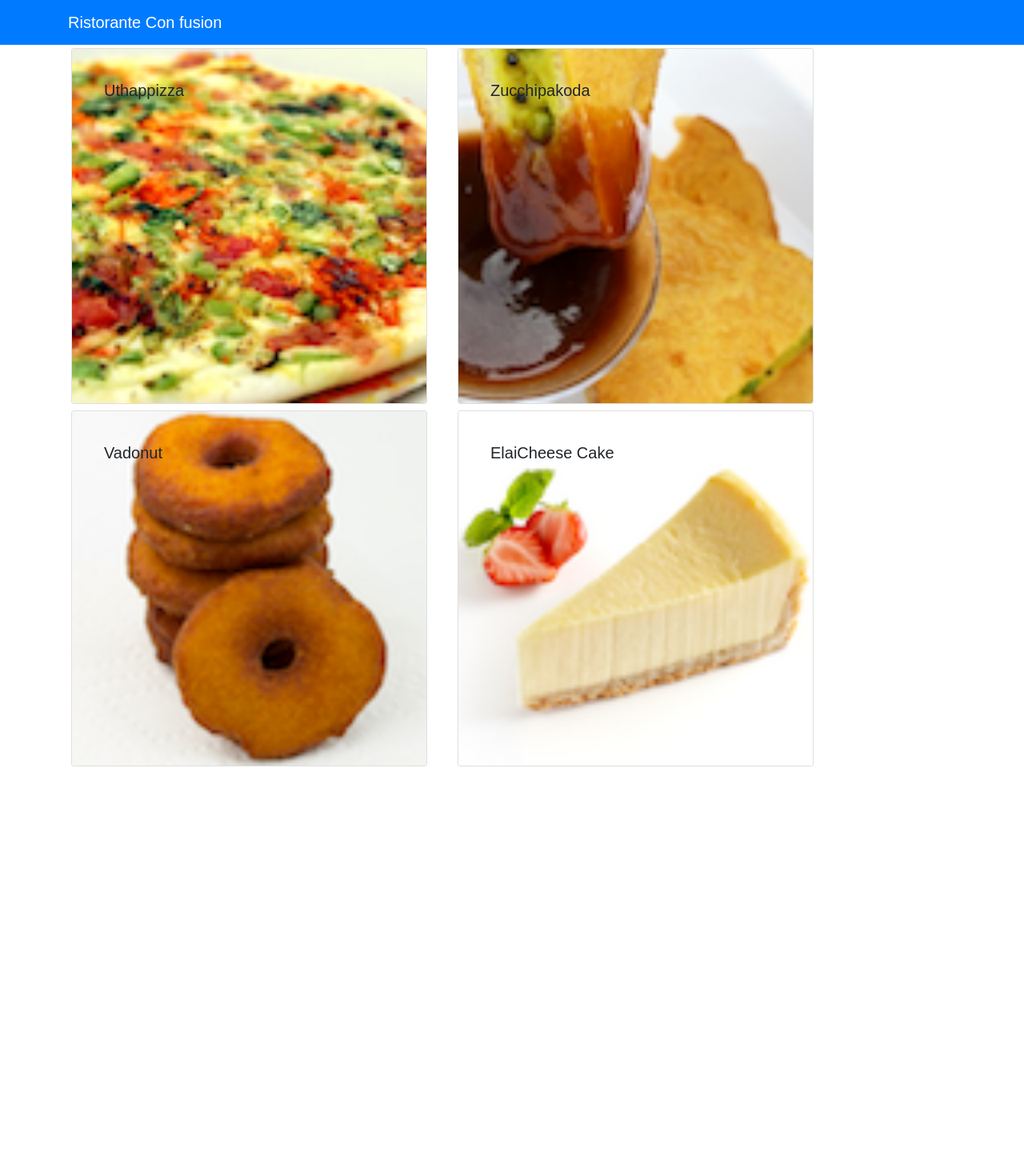
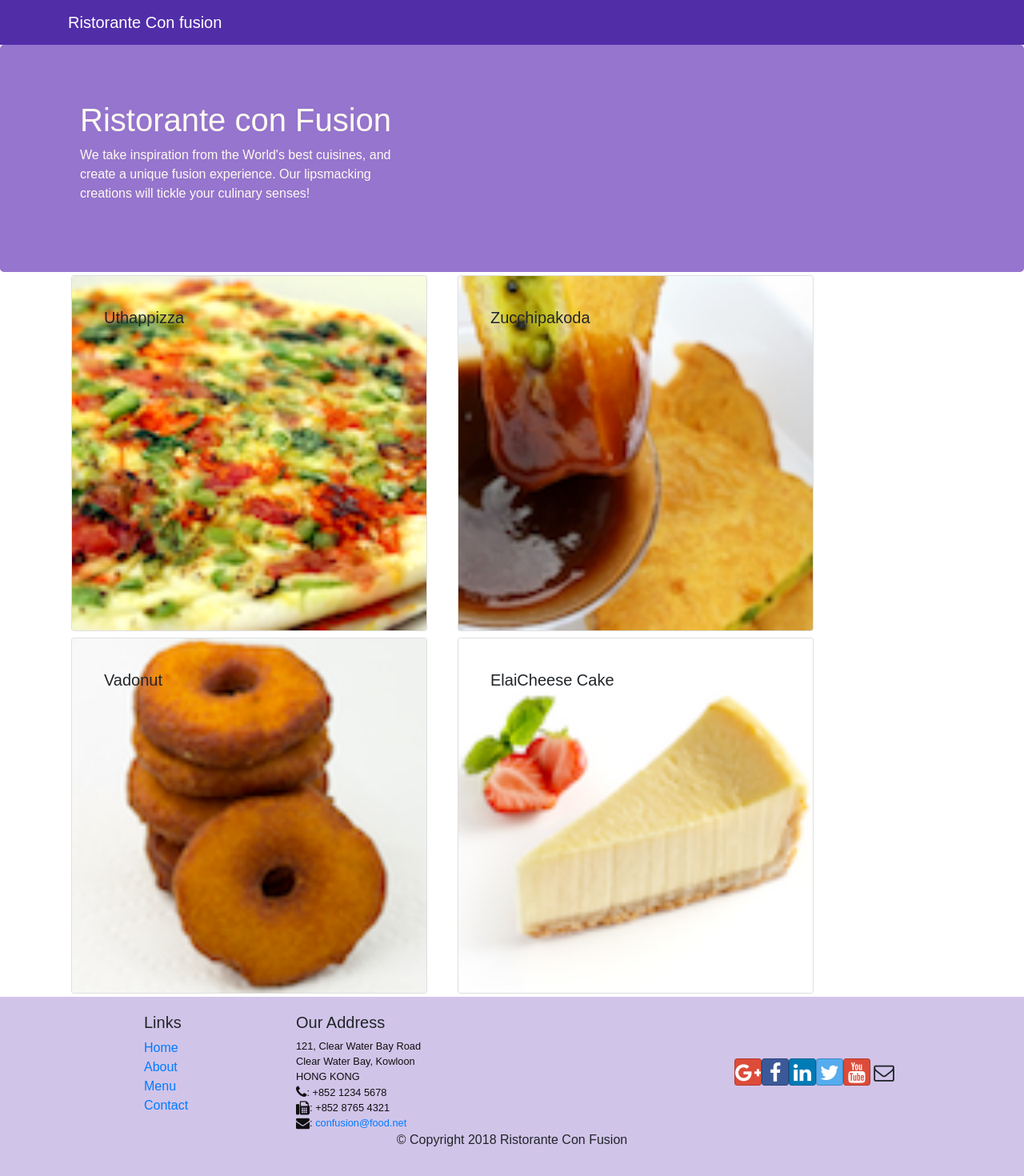
Before and after one commit to rohan74/confusion-React, a React (Create React App) app: page / in a window 1280 px wide. Shown: the top 1470 px of the page at 80% size. Before the commit the page ends 962 px from the top, so only its background shows below. Built offline with nearby package versions, Linux system fonts and the light colour scheme.

Commit message:
Header and Footer components addded

```diff
--- a/package.json
+++ b/package.json
@@ -4,6 +4,8 @@
   "private": true,
   "dependencies": {
     "bootstrap": "^4.1.3",
+    "bootstrap-social": "^5.1.1",
+    "font-awesome": "^4.7.0",
     "react": "^16.4.2",
     "react-dom": "^16.4.2",
     "react-scripts": "1.1.4",
--- /dev/null
+++ b/src/App.css
@@ -0,0 +1,33 @@
+.row-header {
+  margin: 0px auto;
+  padding: 0px auto;
+}
+
+.row-content {
+  margin: 0px auto;
+  padding: 50px 0px 50px 0px;
+  border-bottom: 1px ridge;
+  min-height: 400px;
+}
+
+.footer {
+  background-color: #d1c4e9;
+  margin: 0px auto;
+  padding: 20px 0px 20px 0px;
+}
+.jumbotron {
+  padding: 70px 30px 70px 30px;
+  margin: 0px auto;
+  background: #9575cd;
+  color: floralwhite;
+}
+
+address {
+  font-size: 80%;
+  margin: 0px;
+  color: #0f0f0f;
+}
+
+.navbar-dark {
+  background-color: #512da8;
+}
--- a/src/App.js
+++ b/src/App.js
@@ -1,6 +1,6 @@
 import React, { Component } from 'react';
-import { Main } from './components/MainComponent';
-
+import { Main } from './components/MainComponent.js';
+import './App.css';
 class App extends Component {
   render() {
     return (
--- /dev/null
+++ b/src/components/FooterComponent.js
@@ -0,0 +1,88 @@
+import React from 'react';
+
+export function Footer(props) {
+  return (
+    <div className="footer">
+      <div className="container">
+        <div className="row justify-content-center">
+          <div className="col-4 offset-1 col-sm-2">
+            <h5>Links</h5>
+            <ul className="list-unstyled">
+              <li>
+                <a href="#">Home</a>
+              </li>
+              <li>
+                <a href="#">About</a>
+              </li>
+              <li>
+                <a href="#">Menu</a>
+              </li>
+              <li>
+                <a href="contactus.html">Contact</a>
+              </li>
+            </ul>
+          </div>
+          <div className="col-7 col-sm-5">
+            <h5>Our Address</h5>
+            <address>
+              121, Clear Water Bay Road
+              <br />
+              Clear Water Bay, Kowloon
+              <br />
+              HONG KONG
+              <br />
+              <i className="fa fa-phone fa-lg" />: +852 1234 5678
+              <br />
+              <i className="fa fa-fax fa-lg" />: +852 8765 4321
+              <br />
+              <i className="fa fa-envelope fa-lg" />:{' '}
+              <a href="mailto:confusion@food.net">confusion@food.net</a>
+            </address>
+          </div>
+          <div className="col-12 col-sm-4 align-self-center">
+            <div className="text-center">
+              <a
+                className="btn btn-social-icon btn-google"
+                href="http://google.com/+"
+              >
+                <i className="fa fa-google-plus" />
+              </a>
+              <a
+                className="btn btn-social-icon btn-facebook"
+                href="http://www.facebook.com/profile.php?id="
+              >
+                <i className="fa fa-facebook" />
+              </a>
+              <a
+                className="btn btn-social-icon btn-linkedin"
+                href="http://www.linkedin.com/in/"
+              >
+                <i className="fa fa-linkedin" />
+              </a>
+              <a
+                className="btn btn-social-icon btn-twitter"
+                href="http://twitter.com/"
+              >
+                <i className="fa fa-twitter" />
+              </a>
+              <a
+                className="btn btn-social-icon btn-google"
+                href="http://youtube.com/"
+              >
+                <i className="fa fa-youtube" />
+              </a>
+              <a className="btn btn-social-icon" href="mailto:">
+                <i className="fa fa-envelope-o" />
+              </a>
+            </div>
+          </div>
+        </div>
+        <div className="row justify-content-center">
+          <div className="col-auto">
+            <p>© Copyright 2018 Ristorante Con Fusion</p>
+          </div>
+        </div>
+      </div>
+    </div>
+  );
+}
--- /dev/null
+++ b/src/components/HeaderComponent.js
@@ -0,0 +1,30 @@
+import React, { Component } from 'react';
+import { Navbar, NavbarBrand, Jumbotron } from 'reactstrap';
+
+export class Header extends Component {
+  render() {
+    return (
+      <React.Fragment>
+        <Navbar dark>
+          <div className="container">
+            <NavbarBrand href="/">Ristorante Con fusion</NavbarBrand>
+          </div>
+        </Navbar>
+        <Jumbotron>
+          <div className="container">
+            <div className="row row-header">
+              <div className="col-12 col-md-5">
+                <h1>Ristorante con Fusion</h1>
+                <p>
+                  We take inspiration from the World's best cuisines, and create
+                  a unique fusion experience. Our lipsmacking creations will
+                  tickle your culinary senses!
+                </p>
+              </div>
+            </div>
+          </div>
+        </Jumbotron>
+      </React.Fragment>
+    );
+  }
+}
--- a/src/components/MainComponent.js
+++ b/src/components/MainComponent.js
@@ -1,7 +1,8 @@
 import React, { Component } from 'react';
-import { Navbar, NavbarBrand } from 'reactstrap';
 import { Menu } from './MenuComponents';
 import { DishDetail } from './DishdetailComponent';
+import { Header } from './HeaderComponent';
+import { Footer } from './FooterComponent';
 import { DISHES } from '../shared/dishes.js';
 
 export class Main extends Component {
@@ -23,11 +24,7 @@
   render() {
     return (
       <div className="Main">
-        <Navbar dark color="primary">
-          <div className="container">
-            <NavbarBrand href="/">Ristorante Con fusion</NavbarBrand>
-          </div>
-        </Navbar>
+        <Header />
         <Menu
           dishes={this.state.dishes}
           onClick={dishId => this.onDishSelect(dishId)}
@@ -39,6 +36,7 @@
             )[0]
           }
         />
+        <Footer />
       </div>
     );
   }
--- a/src/index.js
+++ b/src/index.js
@@ -3,6 +3,8 @@
 import 'bootstrap/dist/css/bootstrap.min.css';
 import './index.css';
 import App from './App';
+import 'font-awesome/css/font-awesome.css';
+import 'bootstrap-social/bootstrap-social.css';
 import registerServiceWorker from './registerServiceWorker';
 
 ReactDOM.render(<App />, document.getElementById('root'));
```
